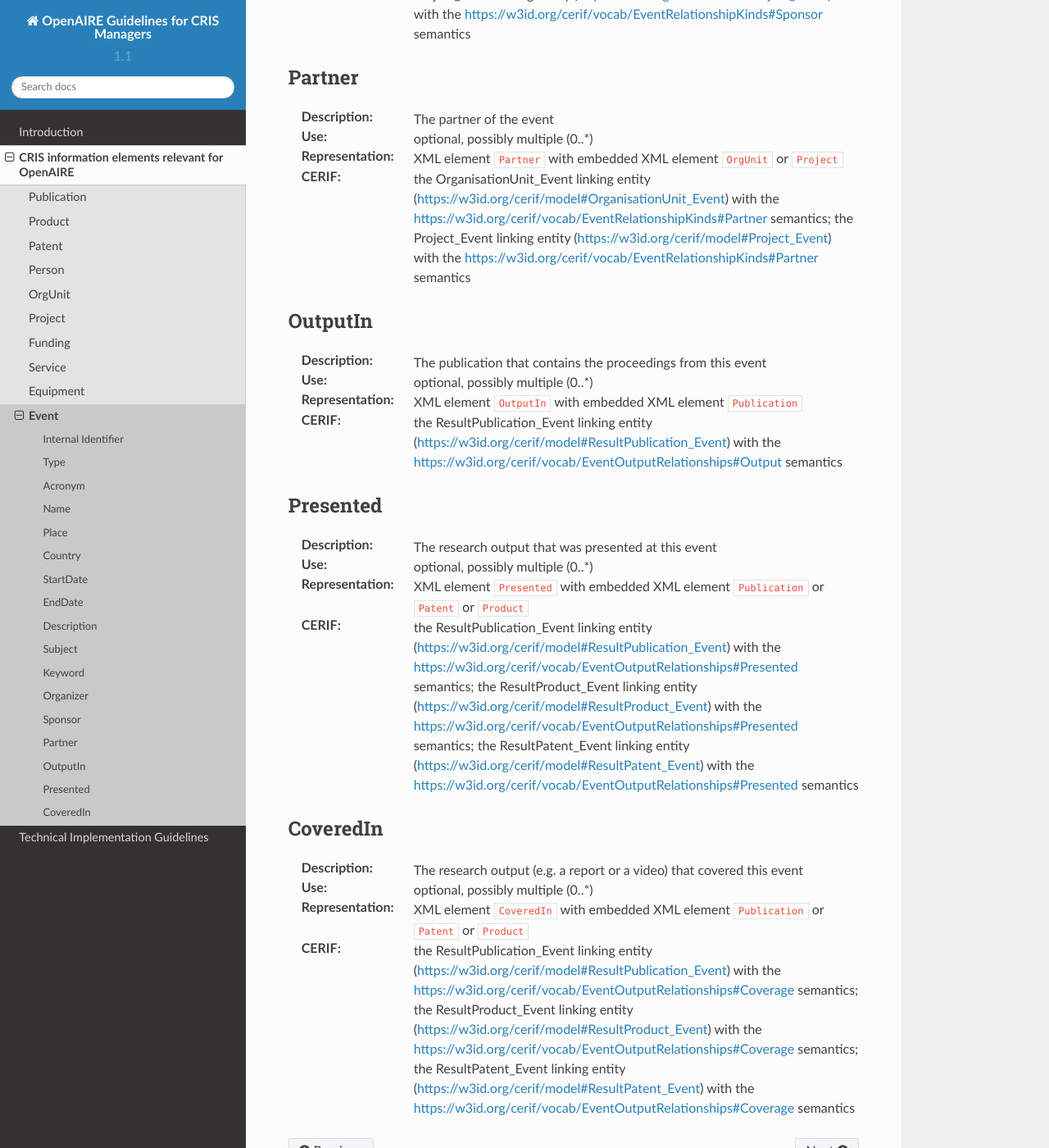
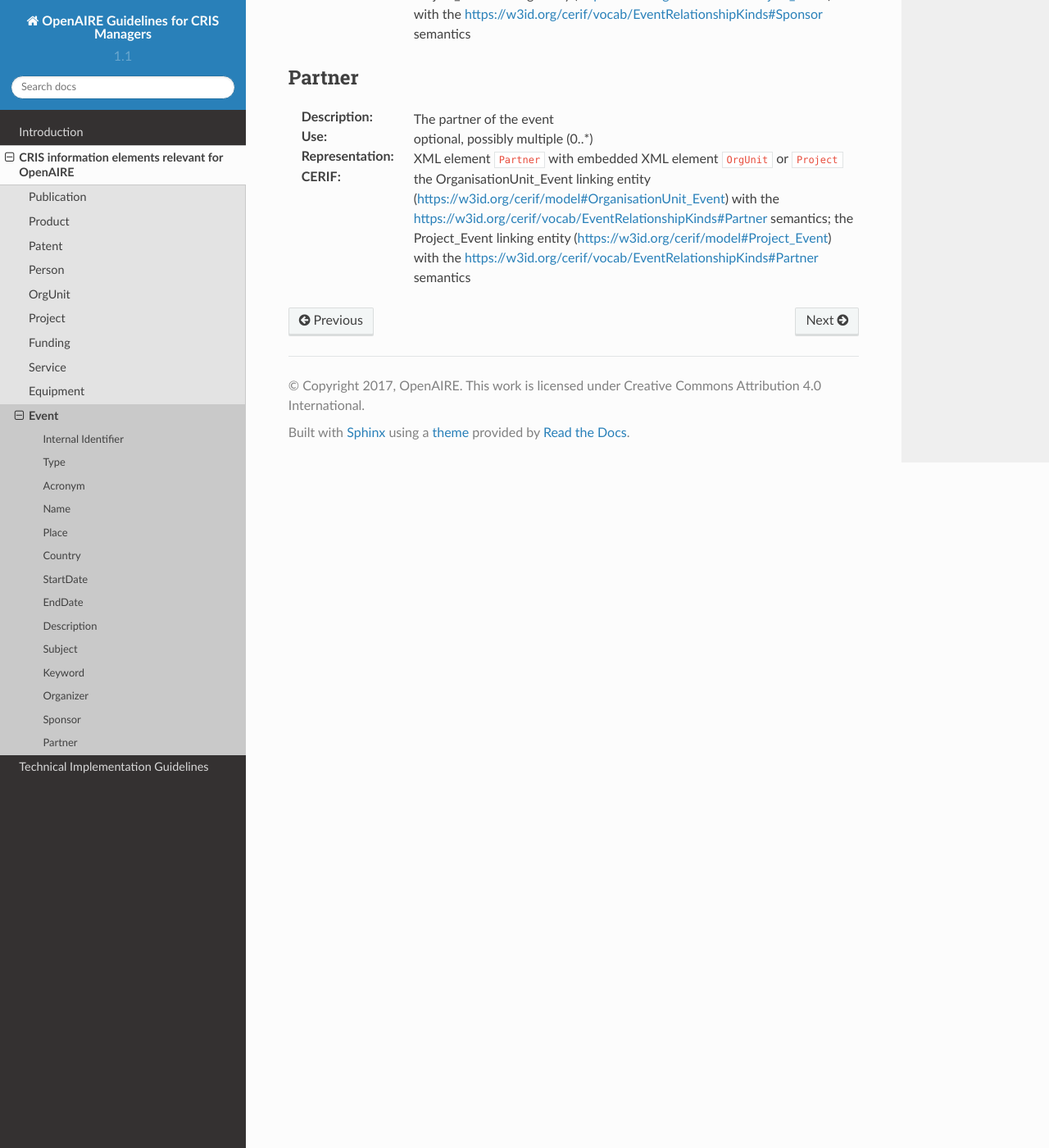
Before and after one commit to openaire/guidelines-cris-managers, a Sphinx documentation site: the page built from docs/cerif_xml_event_entity.rst, in a window 1280 px wide and 1400 px high, scrolled down 2914 px. Shown: the whole window at 82% size. Built offline with Sphinx 7.4.7 and the Read the Docs theme 2.0.0, drawn with Linux system fonts in a browser that asks for light colours; a script that is not in the unit is left out.

Commit message:
leave out Event/OutputIn, Event/Presented, Event/CoveredIn

```diff
--- a/docs/cerif_xml_event_entity.rst
+++ b/docs/cerif_xml_event_entity.rst
@@ -126,27 +126,3 @@ Partner
 :Use: optional, possibly multiple (0..*)
 :Representation: XML element ``Partner`` with embedded XML element ``OrgUnit`` or ``Project``
 :CERIF: the OrganisationUnit_Event linking entity (`<https://w3id.org/cerif/model#OrganisationUnit_Event>`_) with the `<https://w3id.org/cerif/vocab/EventRelationshipKinds#Partner>`_ semantics; the Project_Event linking entity (`<https://w3id.org/cerif/model#Project_Event>`_) with the `<https://w3id.org/cerif/vocab/EventRelationshipKinds#Partner>`_ semantics
-
-
-OutputIn
-^^^^^^^^
-:Description: The publication that contains the proceedings from this event
-:Use: optional, possibly multiple (0..*)
-:Representation: XML element ``OutputIn`` with embedded XML element ``Publication``
-:CERIF: the ResultPublication_Event linking entity (`<https://w3id.org/cerif/model#ResultPublication_Event>`_) with the `<https://w3id.org/cerif/vocab/EventOutputRelationships#Output>`_ semantics
-
-
-Presented
-^^^^^^^^^
-:Description: The research output that was presented at this event
-:Use: optional, possibly multiple (0..*)
-:Representation: XML element ``Presented`` with embedded XML element ``Publication`` or ``Patent`` or ``Product``
-:CERIF: the ResultPublication_Event linking entity (`<https://w3id.org/cerif/model#ResultPublication_Event>`_) with the `<https://w3id.org/cerif/vocab/EventOutputRelationships#Presented>`_ semantics; the ResultProduct_Event linking entity (`<https://w3id.org/cerif/model#ResultProduct_Event>`_) with the `<https://w3id.org/cerif/vocab/EventOutputRelationships#Presented>`_ semantics; the ResultPatent_Event linking entity (`<https://w3id.org/cerif/model#ResultPatent_Event>`_) with the `<https://w3id.org/cerif/vocab/EventOutputRelationships#Presented>`_ semantics
-
-
-CoveredIn
-^^^^^^^^^
-:Description: The research output (e.g. a report or a video) that covered this event
-:Use: optional, possibly multiple (0..*)
-:Representation: XML element ``CoveredIn`` with embedded XML element ``Publication`` or ``Patent`` or ``Product``
-:CERIF: the ResultPublication_Event linking entity (`<https://w3id.org/cerif/model#ResultPublication_Event>`_) with the `<https://w3id.org/cerif/vocab/EventOutputRelationships#Coverage>`_ semantics; the ResultProduct_Event linking entity (`<https://w3id.org/cerif/model#ResultProduct_Event>`_) with the `<https://w3id.org/cerif/vocab/EventOutputRelationships#Coverage>`_ semantics; the ResultPatent_Event linking entity (`<https://w3id.org/cerif/model#ResultPatent_Event>`_) with the `<https://w3id.org/cerif/vocab/EventOutputRelationships#Coverage>`_ semantics
```
Also changed, not shown: 3 other files.
